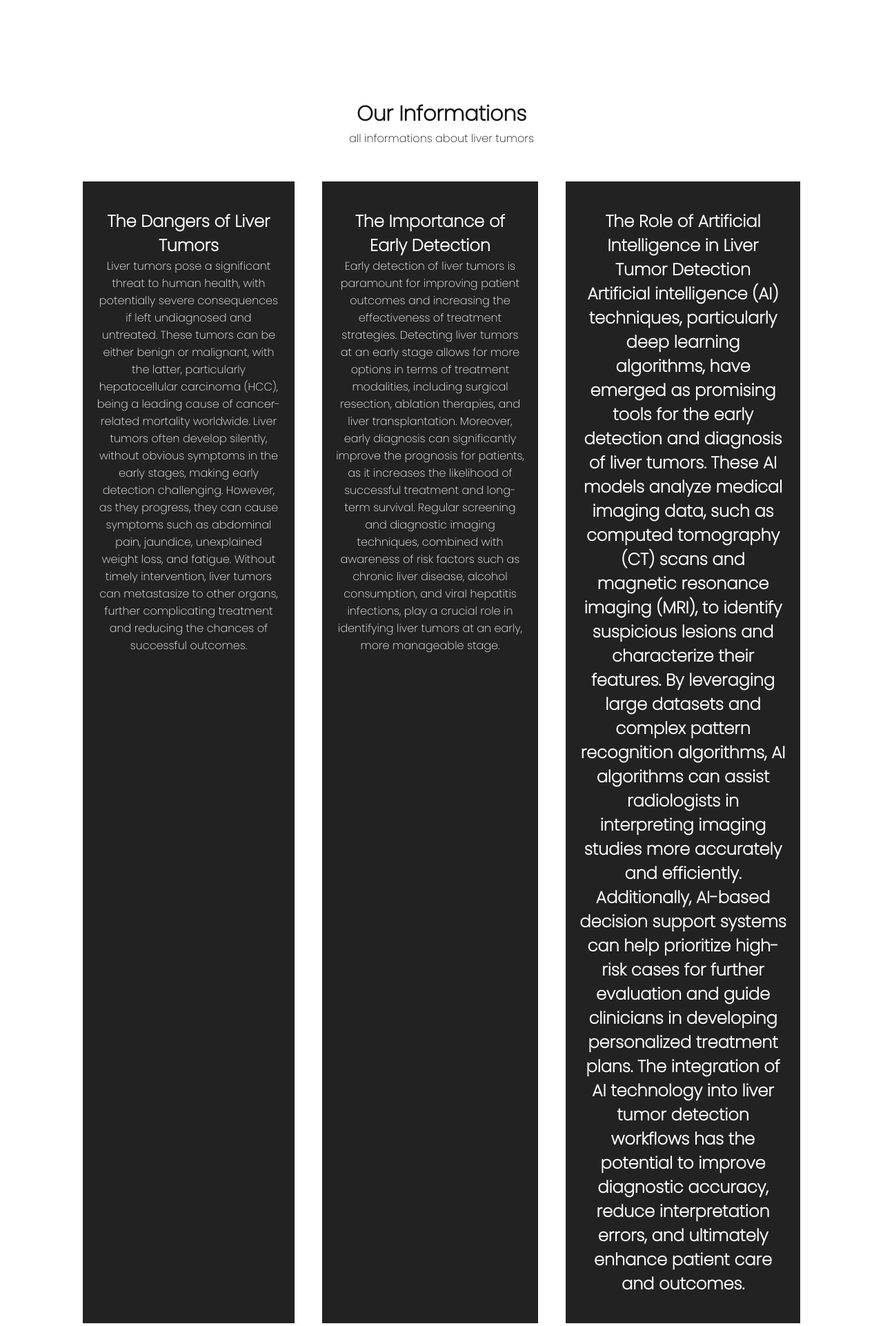
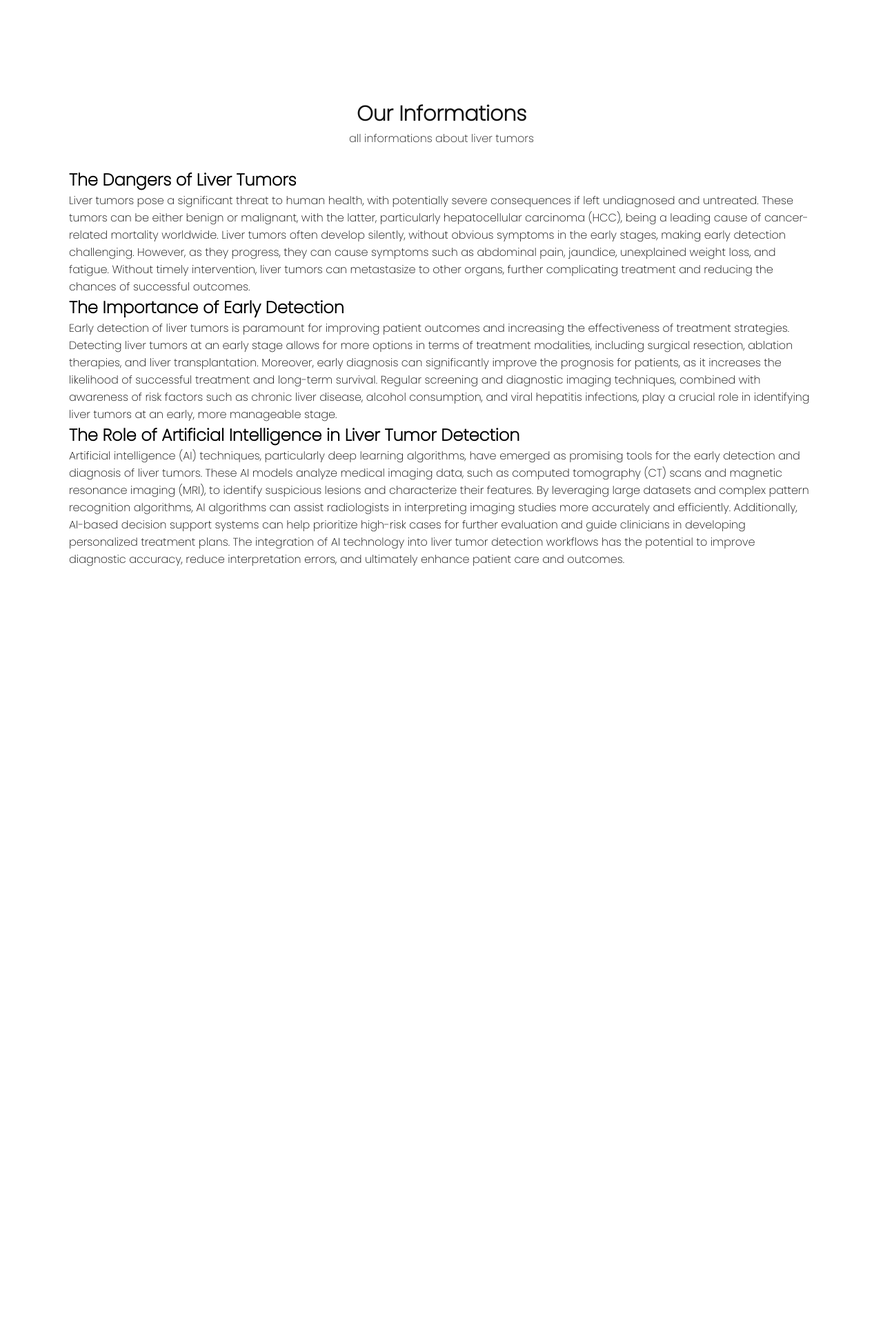
Before and after one commit to SaaaRoO/liver-Tumor-segmentation-Using-Transfer-Learning, a Flask app: page / in a window 1280 px wide. Shown: the part 1402-3324 px from the top of the page at 69% size. After the commit the page ends 2223 px from the top, so only its background shows below. Run offline with Flask 3, Linux system fonts and the light colour scheme.

Commit message:
Update index.html

```diff
--- a/templates/index.html
+++ b/templates/index.html
@@ -31,23 +31,30 @@
     <h2>Our Informations</h2>
     <p>all informations about liver tumors</p>
   </div>
-  <div class="content">
+  <div class="container">
+    <div class="scroll-container">
       <div class="InfoBx">
         <h2>The Dangers of Liver Tumors</h2>
         <p>
           Liver tumors pose a significant threat to human health, with potentially severe consequences if left undiagnosed and untreated. These tumors can be either benign or malignant, with the latter, particularly hepatocellular carcinoma (HCC), being a leading cause of cancer-related mortality worldwide. Liver tumors often develop silently, without obvious symptoms in the early stages, making early detection challenging. However, as they progress, they can cause symptoms such as abdominal pain, jaundice, unexplained weight loss, and fatigue. Without timely intervention, liver tumors can metastasize to other organs, further complicating treatment and reducing the chances of successful outcomes.
         </p>
       </div>
+    </div>
+    <div class="scroll-container">
       <div class="InfoBx">
         <h2>The Importance of Early Detection</h2>
         <p>
           Early detection of liver tumors is paramount for improving patient outcomes and increasing the effectiveness of treatment strategies. Detecting liver tumors at an early stage allows for more options in terms of treatment modalities, including surgical resection, ablation therapies, and liver transplantation. Moreover, early diagnosis can significantly improve the prognosis for patients, as it increases the likelihood of successful treatment and long-term survival. Regular screening and diagnostic imaging techniques, combined with awareness of risk factors such as chronic liver disease, alcohol consumption, and viral hepatitis infections, play a crucial role in identifying liver tumors at an early, more manageable stage.
         </p>
       </div>
+    </div>
+    <div class="scroll-container">
       <div class="InfoBx">
-      <h2>The Role of Artificial Intelligence in Liver Tumor Detection
-        <p>Artificial intelligence (AI) techniques, particularly deep learning algorithms, have emerged as promising tools for the early detection and diagnosis of liver tumors. These AI models analyze medical imaging data, such as computed tomography (CT) scans and magnetic resonance imaging (MRI), to identify suspicious lesions and characterize their features. By leveraging large datasets and complex pattern recognition algorithms, AI algorithms can assist radiologists in interpreting imaging studies more accurately and efficiently. Additionally, AI-based decision support systems can help prioritize high-risk cases for further evaluation and guide clinicians in developing personalized treatment plans. The integration of AI technology into liver tumor detection workflows has the potential to improve diagnostic accuracy, reduce interpretation errors, and ultimately enhance patient care and outcomes.
+        <h2>The Role of Artificial Intelligence in Liver Tumor Detection</h2>
+        <p>
+          Artificial intelligence (AI) techniques, particularly deep learning algorithms, have emerged as promising tools for the early detection and diagnosis of liver tumors. These AI models analyze medical imaging data, such as computed tomography (CT) scans and magnetic resonance imaging (MRI), to identify suspicious lesions and characterize their features. By leveraging large datasets and complex pattern recognition algorithms, AI algorithms can assist radiologists in interpreting imaging studies more accurately and efficiently. Additionally, AI-based decision support systems can help prioritize high-risk cases for further evaluation and guide clinicians in developing personalized treatment plans. The integration of AI technology into liver tumor detection workflows has the potential to improve diagnostic accuracy, reduce interpretation errors, and ultimately enhance patient care and outcomes.
         </p>
+      </div>
     </div>
   </div>
 </section>
```
Lines whose indentation alone changed are shown as unchanged.
